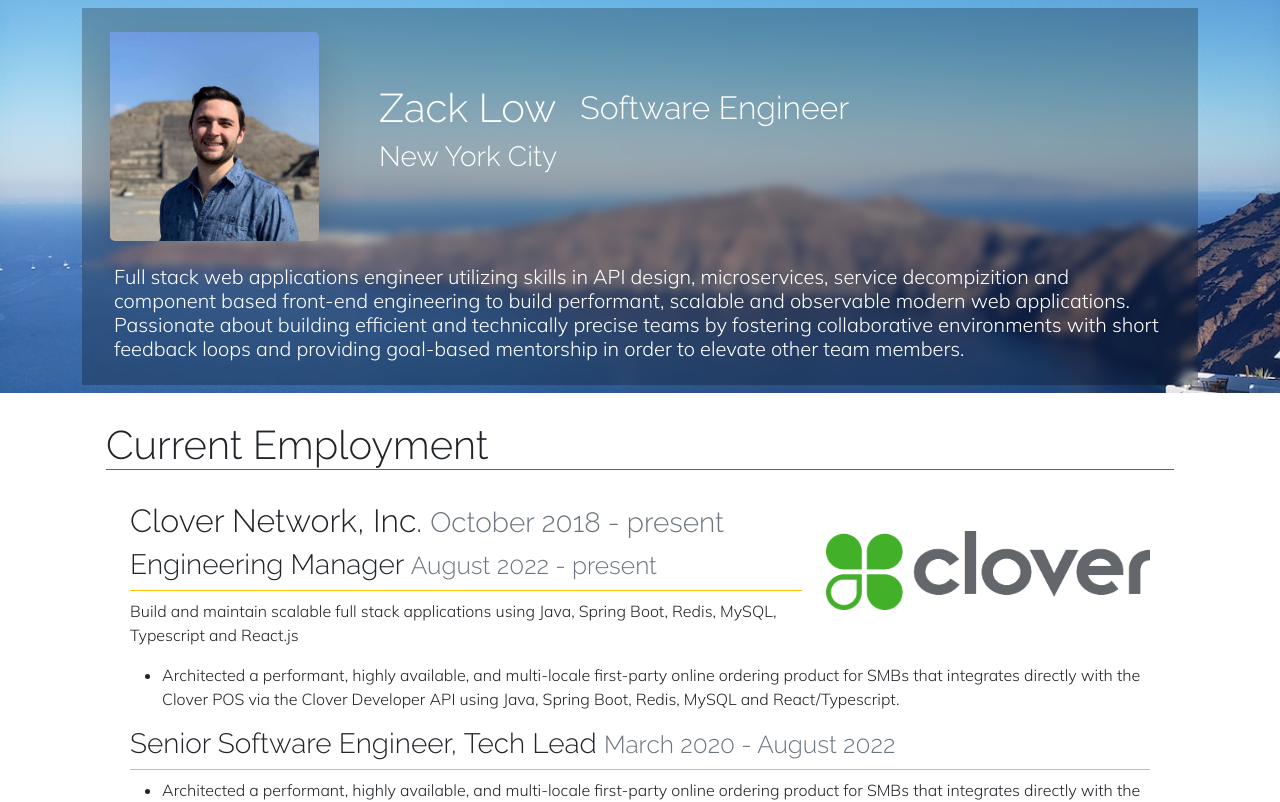
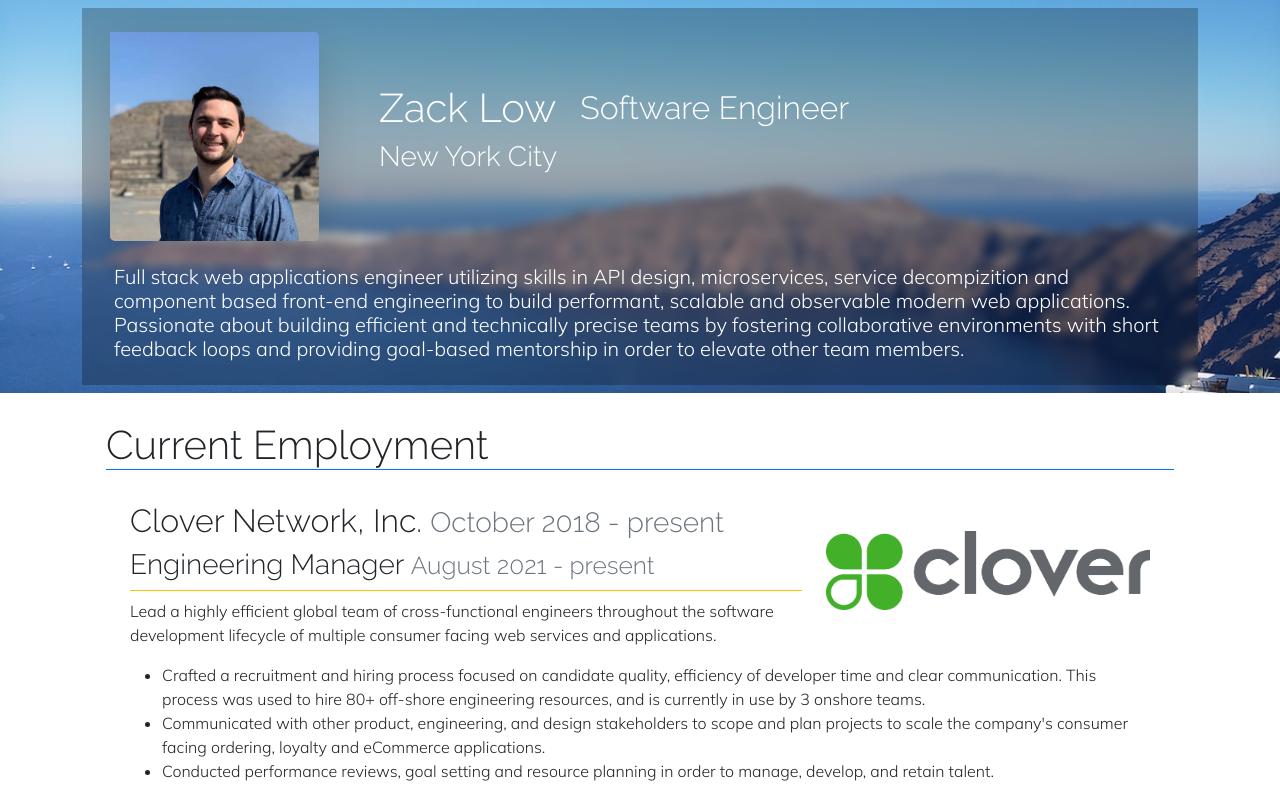
Before and after one commit to lowzack/lowzack.com, a Next.js app: page / in a window 1280 px wide. Shown: the top 802 px of the page. Built offline with nearby package versions, Linux system fonts and the light colour scheme.

Commit message:
Update content, remove unused scss

```diff
--- a/data/employment.ts
+++ b/data/employment.ts
@@ -5,13 +5,15 @@
     logoAlt: 'Clover Network, Inc. Logo',
     website: 'https://www.clover.com/',
     dates: 'October 2018 - present',
-    overview: 'Build and maintain scalable full stack applications using Java, Spring Boot, Redis, MySQL, Typescript and React.js',
+    overview: 'Lead a highly efficient global team of cross-functional engineers throughout the software development lifecycle of multiple consumer facing web services and applications.',
     roles: [
       {
         title: 'Engineering Manager',
-        dates: 'August 2022 - present',
+        dates: 'August 2021 - present',
         highlights: [
-          'Architected a performant, highly available, and multi-locale first-party online ordering product for SMBs that integrates directly with the Clover POS via the Clover Developer API using Java, Spring Boot, Redis, MySQL and React/Typescript.',
+          'Crafted a recruitment and hiring process focused on candidate quality, efficiency of developer time and clear communication. This process was used to hire 80+ off-shore engineering resources, and is currently in use by 3 onshore teams.',
+          'Communicated with other product, engineering, and design stakeholders to scope and plan projects to scale the company\'s consumer facing ordering, loyalty and eCommerce applications.',
+          'Conducted performance reviews, goal setting and resource planning in order to manage, develop, and retain talent.'
         ]
       },
       {
--- a/styles/globals.scss
+++ b/styles/globals.scss
@@ -1,7 +1,3 @@
-// $custom-colors: (
-//   "warning": #FF9900
-// );
-
 $enable-shadows: true;
 
 @import "~bootstrap/scss/bootstrap.scss";
```
